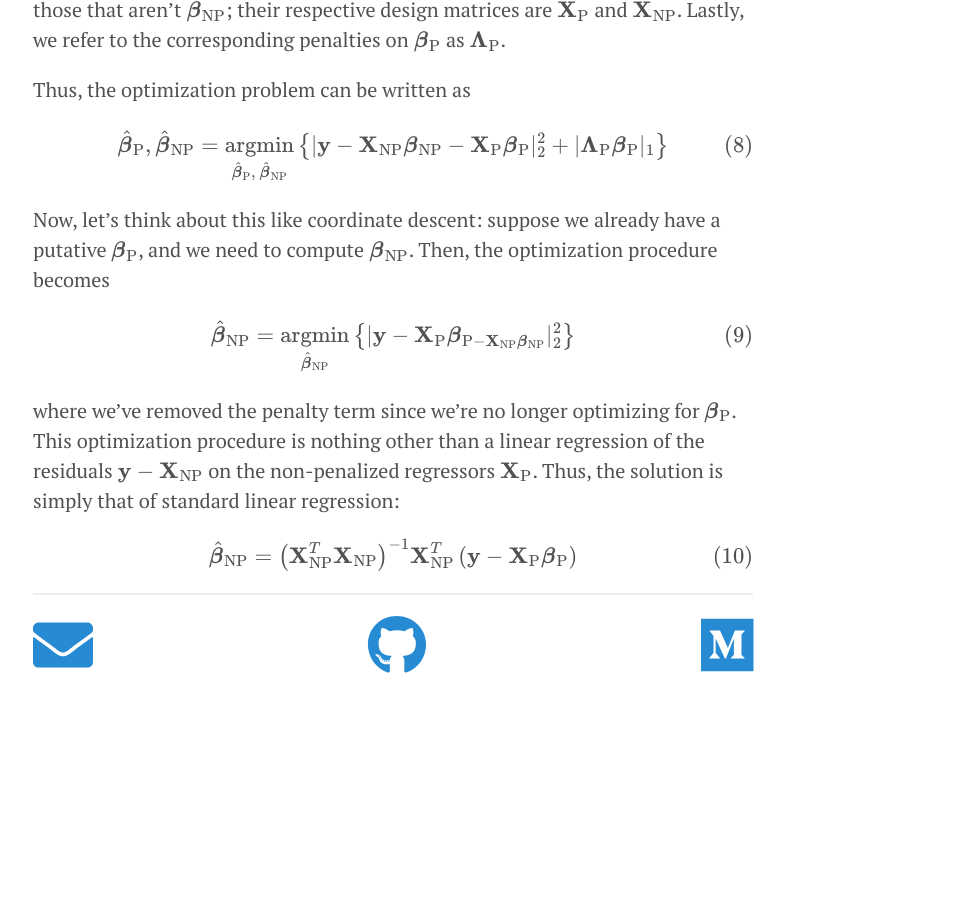
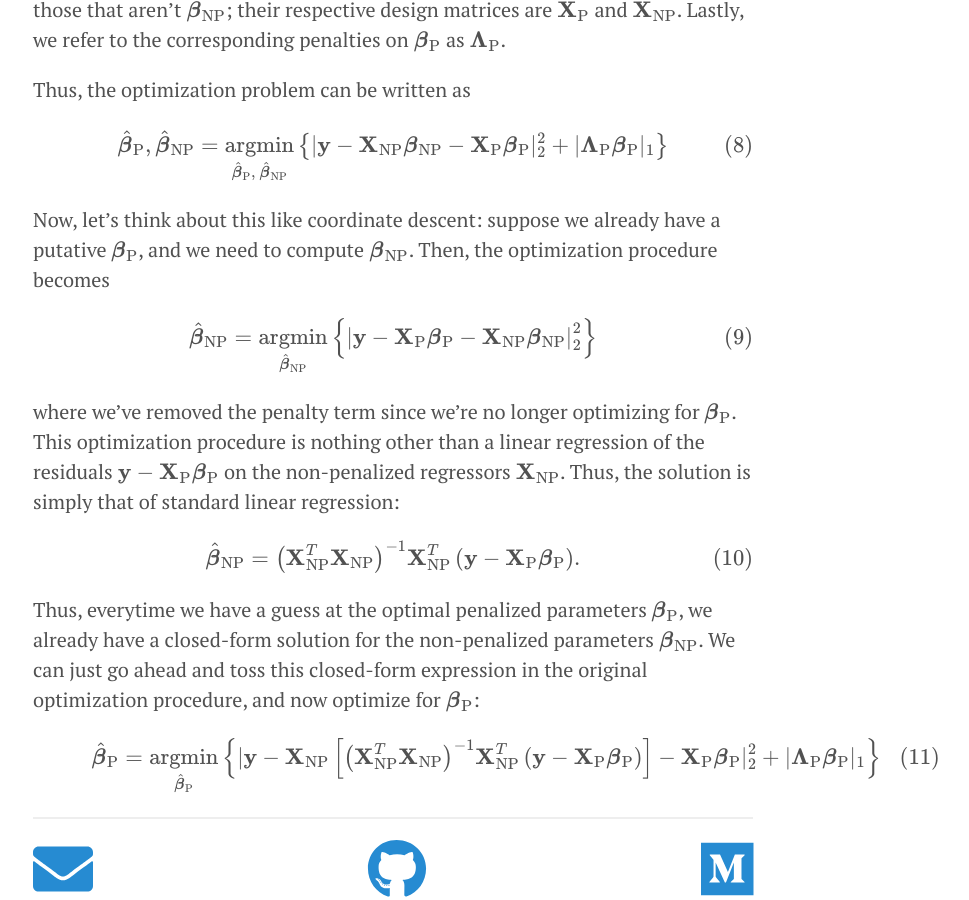
Before and after one commit to pssachdeva/pssachdeva.github.io, a Jekyll site: the page built from _posts/data/2018-03-21-lasso_penalty.md, in a window 1280 px wide and 900 px high, scrolled down 2016 px. Shown: the whole window, without its empty margins (247-1216 px from the left). Built offline with Jekyll 4.4.1, drawn with Linux system fonts in a browser that asks for light colours; nearby versions of some CDN libraries; formulas are drawn with MathJax 3; before the commit the page ends 2692 px from its top, so only the background shows below that.

Commit message:
lasso post

```diff
--- a/_posts/data/2018-03-21-lasso_penalty.md
+++ b/_posts/data/2018-03-21-lasso_penalty.md
@@ -64,11 +64,17 @@ Thus, the optimization problem can be written as
 Now, let's think about this like coordinate descent: suppose we already have a putative $\boldsymbol{\beta}\_{\text{P}}$, and we need to compute $\boldsymbol{\beta}\_{\text{NP}}$. Then, the optimization procedure becomes
 
 \begin{align}
-\hat{\boldsymbol{\beta}}\_{\text{NP}} &= \underset{\hat{\boldsymbol{\beta}}\_{\text{NP}}}{\operatorname{argmin}} \left\\{|\mathbf{y}- \mathbf{X}\_{\text{P}} \boldsymbol{\beta}\_{\text{P} - \mathbf{X}\_{\text{NP}}\boldsymbol{\beta}\_{\text{NP}}}\|^2_2 \right\\}
+\hat{\boldsymbol{\beta}}\_{\text{NP}} &= \underset{\hat{\boldsymbol{\beta}}\_{\text{NP}}}{\operatorname{argmin}} \left\\{\left|\mathbf{y}- \mathbf{X}\_{\text{P}} \boldsymbol{\beta}\_{\text{P}} - \mathbf{X}\_{\text{NP}}\boldsymbol{\beta}\_{\text{NP}}\right|^2_2 \right\\}
 \end{align}
 
-where we've removed the penalty term since we're no longer optimizing for $\boldsymbol{\beta}\_{\text{P}}$. This optimization procedure is nothing other than a linear regression of the residuals $\mathbf{y} - \mathbf{X}\_{\text{NP}}$ on the non-penalized regressors $\mathbf{X}\_{\text{P}}$. Thus, the solution is simply that of standard linear regression:
+where we've removed the penalty term since we're no longer optimizing for $\boldsymbol{\beta}\_{\text{P}}$. This optimization procedure is nothing other than a linear regression of the residuals $\mathbf{y} - \mathbf{X}\_{\text{P}} \boldsymbol{\beta}\_{\text{P}}$ on the non-penalized regressors $\mathbf{X}\_{\text{NP}}$. Thus, the solution is simply that of standard linear regression:
 
 \begin{align}
-\hat{\boldsymbol{\beta}}\_{\text{NP}} &= \left(\mathbf{X}\_{\text{NP}}^T\mathbf{X}\_{\text{NP}}\right)^{-1} \mathbf{X}\_{\text{NP}}^T \left(\mathbf{y} - \mathbf{X}\_{\text{P}} \boldsymbol{\beta}\_{\text{P}}\right)
+\hat{\boldsymbol{\beta}}\_{\text{NP}} &= \left(\mathbf{X}\_{\text{NP}}^T\mathbf{X}\_{\text{NP}}\right)^{-1} \mathbf{X}\_{\text{NP}}^T \left(\mathbf{y} - \mathbf{X}\_{\text{P}} \boldsymbol{\beta}\_{\text{P}}\right).
 \end{align}
+
+Thus, everytime we have a guess at the optimal penalized parameters $\boldsymbol{\beta}\_{\text{P}}$, we already have a closed-form solution for  the non-penalized parameters $\boldsymbol{\beta}\_{\text{NP}}$. We can just go ahead and toss this closed-form expression in the original optimization procedure, and now optimize for $\boldsymbol{\beta}\_{\text{P}}$:
+
+\begin{align}
+\hat{\boldsymbol{\beta}}\_{\text{P}} &= \underset{\hat{\boldsymbol{\beta}}\_{\text{P}}}{\operatorname{argmin}} \left\\{|\mathbf{y} - \mathbf{X}\_{\text{NP}}\left[\left(\mathbf{X}\_{\text{NP}}^T\mathbf{X}\_{\text{NP}}\right)^{-1} \mathbf{X}\_{\text{NP}}^T \left(\mathbf{y} - \mathbf{X}\_{\text{P}} \boldsymbol{\beta}\_{\text{P}}\right)\right] - \mathbf{X}\_{\text{P}} \boldsymbol{\beta}\_{\text{P}}\|^2_2 + |\boldsymbol{\Lambda}\_{\text{P}}\boldsymbol{\beta}\_{\text{P}}|_1\right\\}
+\end{align}
```
